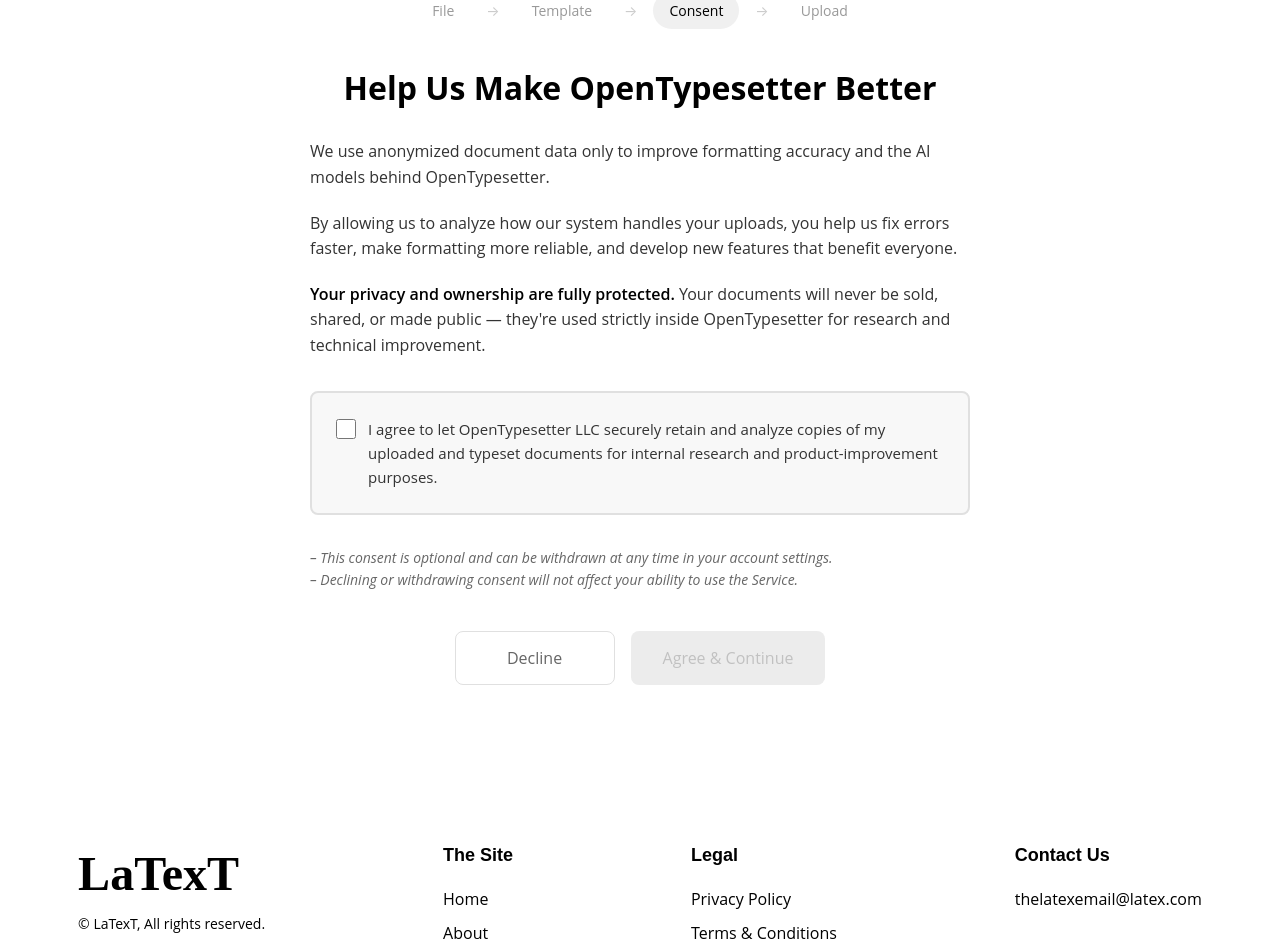
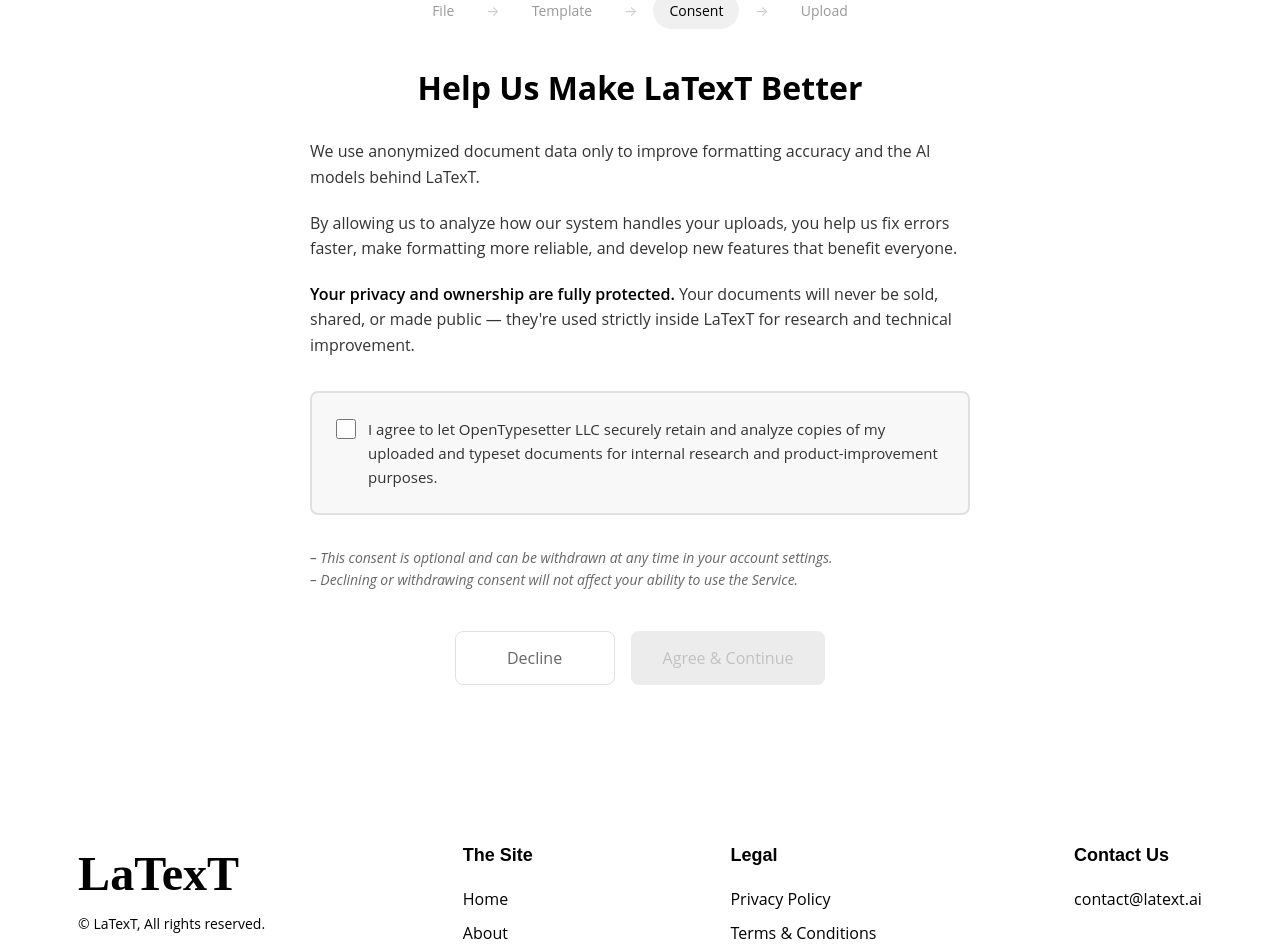
Before and after one commit to Dudedism/latextai_web-staging, a React (Vite) app in the folder frontend/: page /papers/consent in a window 1280 px wide. Shown: the part 149-1101 px from the top of the page. Built offline with nearby package versions, Linux system fonts and the light colour scheme; no server answers.

Commit message:
update site

```diff
--- a/frontend/src/components/Footer.tsx
+++ b/frontend/src/components/Footer.tsx
@@ -31,7 +31,7 @@
         <div className="footer-section">
           <h3 className="footer-heading">Contact Us</h3>
           <ul className="footer-links">
-            <li><a href="mailto:thelatexemail@latex.com">thelatexemail@latex.com</a></li>
+            <li><a href="mailto:contact@latext.ai">contact@latext.ai</a></li>
           </ul>
         </div>
       </div>
--- a/frontend/src/components/authenticated/ConsentPage.tsx
+++ b/frontend/src/components/authenticated/ConsentPage.tsx
@@ -61,11 +61,11 @@
             <div className="progress-step">Upload</div>
           </div>
 
-          <h1 className="consent-title">Help Us Make OpenTypesetter Better</h1>
+          <h1 className="consent-title">Help Us Make LaTexT Better</h1>
 
           <div className="consent-content">
             <p>
-              We use anonymized document data only to improve formatting accuracy and the AI models behind OpenTypesetter.
+              We use anonymized document data only to improve formatting accuracy and the AI models behind LaTexT.
             </p>
 
             <p>
@@ -75,7 +75,7 @@
 
             <p>
               <strong>Your privacy and ownership are fully protected.</strong> Your documents will never be sold, shared,
-              or made public — they're used strictly inside OpenTypesetter for research and technical improvement.
+              or made public — they're used strictly inside LaTexT for research and technical improvement.
             </p>
 
             <div className="consent-agreement-box">
--- a/frontend/src/components/common/ConsentModal.tsx
+++ b/frontend/src/components/common/ConsentModal.tsx
@@ -58,11 +58,11 @@
   return (
     <div className="consent-modal-overlay" onClick={handleOverlayClick}>
       <div className="consent-modal-content">
-        <h2 className="consent-modal-title">Help Us Make OpenTypesetter Better</h2>
+        <h2 className="consent-modal-title">Help Us Make LaTexT Better</h2>
 
         <div className="consent-modal-text">
           <p>
-            We use anonymized document data only to improve formatting accuracy and the AI models behind OpenTypesetter.
+            We use anonymized document data only to improve formatting accuracy and the AI models behind LaTexT.
           </p>
 
           <p>
@@ -72,7 +72,7 @@
 
           <p>
             <strong>Your privacy and ownership are fully protected.</strong> Your documents will never be sold, shared,
-            or made public — they're used strictly inside OpenTypesetter for research and technical improvement.
+            or made public — they're used strictly inside LaTexT for research and technical improvement.
           </p>
 
           <div className="consent-modal-agreement-box">
--- a/frontend/src/components/homepage/LandingPage.tsx
+++ b/frontend/src/components/homepage/LandingPage.tsx
@@ -9,7 +9,7 @@
   const navigate = useNavigate();
 
   const handleTryFree = () => {
-    navigate('/papers/new');
+    navigate('/signup');
   };
 
   const handleBrowseJournals = () => {
--- a/frontend/src/components/static/AboutPage.tsx
+++ b/frontend/src/components/static/AboutPage.tsx
@@ -90,9 +90,7 @@
             please reach out to us at:
           </p>
           <ul>
-            <li>General inquiries: <a href="mailto:info@latex.com">info@latex.com</a></li>
-            <li>Technical support: <a href="mailto:support@latex.com">support@latex.com</a></li>
-            <li>Media & press: <a href="mailto:press@latex.com">press@latex.com</a></li>
+            <li>Email: <a href="mailto:contact@latext.ai">contact@latext.ai</a></li>
           </ul>
         </section>
         </div>
--- a/frontend/src/components/static/PricingPage.tsx
+++ b/frontend/src/components/static/PricingPage.tsx
@@ -51,7 +51,7 @@
             for universities, research institutions, and corporate R&D departments.
           </p>
           <p>
-            Contact us at <a href="mailto:enterprise@latex.com">enterprise@latex.com</a> to discuss
+            Contact us at <a href="mailto:contact@latext.ai">contact@latext.ai</a> to discuss
             your needs and get a custom quote.
           </p>
         </section>
--- a/frontend/src/components/static/PrivacyPolicy.tsx
+++ b/frontend/src/components/static/PrivacyPolicy.tsx
@@ -75,7 +75,7 @@
           <p>
             If you have questions about this Privacy Policy, please contact us at:
             <br />
-            <a href="mailto:privacy@latex.com">privacy@latex.com</a>
+            <a href="mailto:contact@latext.ai">contact@latext.ai</a>
           </p>
         </section>
         </div>
--- a/frontend/src/components/static/TermsConditions.tsx
+++ b/frontend/src/components/static/TermsConditions.tsx
@@ -34,7 +34,7 @@
             <strong>1.3 Account Deletion:</strong> You may delete your account at any time through your account settings.
             When you delete your account, all associated documents will be permanently removed from our systems within 30 days.
             If you prefer your documents and personal data to be deleted immediately and irreversibly upon account deletion,
-            you may request this by contacting us at support@opentypesetter.com. Once such a request is received, we will
+            you may request this by contacting us at contact@latext.ai. Once such a request is received, we will
             permanently remove your data from our active systems without delay, subject only to legal or security-related
             retention obligations.
           </p>
@@ -180,7 +180,7 @@
             <br />
             OpenTypesetter LLC
             <br />
-            Email: <a href="mailto:support@opentypesetter.com">support@opentypesetter.com</a>
+            Email: <a href="mailto:contact@latext.ai">contact@latext.ai</a>
           </p>
         </section>
         </div>
```
Also changed, not shown: 2 other files (tests, documents, lock files or other folders).
